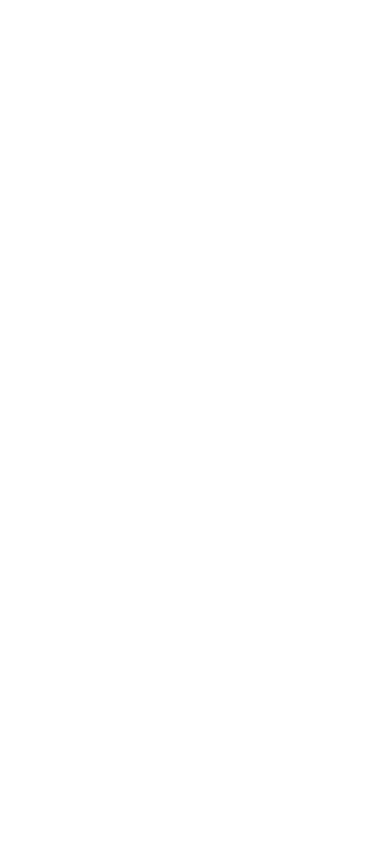
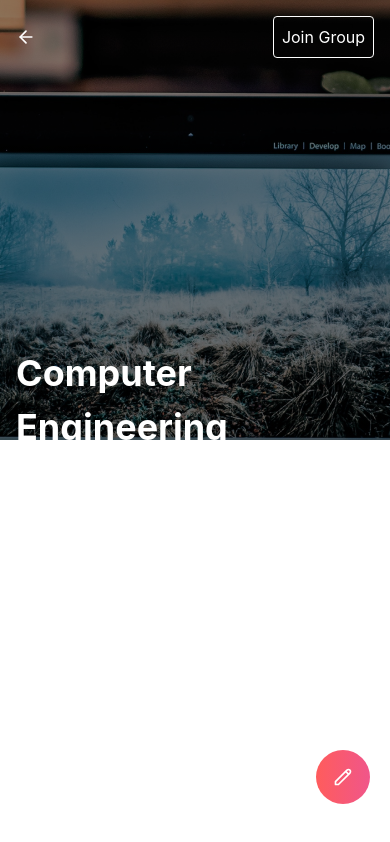
Before and after one commit to mabuhanifa/atg-mern-react, a React (Create React App) app: page / in a window 390 px wide. Built offline with nearby package versions, Linux system fonts and the light colour scheme.

Commit message:
hero section

```diff
--- a/src/App.js
+++ b/src/App.js
@@ -1,9 +1,11 @@
+import Hero from "./components/Hero";
 import Nav from "./components/Nav";
 
 function App() {
   return (
     <div>
       <Nav />
+      <Hero/>
     </div>
   );
 }
--- /dev/null
+++ b/src/components/Hero.js
@@ -0,0 +1,40 @@
+import { FiArrowLeft } from "react-icons/fi";
+import { HiOutlinePencil } from "react-icons/hi";
+import { useModal } from "../contextAPI/context";
+
+export default function Hero() {
+  const { login, setLogin, signup, setSignup } = useModal();
+  return (
+    <div className="h-[440px] bg-gr">
+      <div className="md:hidden flex justify-between items-center pl-4 pr-4 pt-4 text-white">
+        <button>
+          <FiArrowLeft size={20} />
+        </button>
+        <button
+          className="border border-white p-2 rounded"
+          onClick={() => setLogin(true)}
+        >
+          Join Group
+        </button>
+      </div>
+      <h1 className="pl-4 text-white text-[36px] font-[700] md:pl-[200px] pt-72">
+        Computer Engineering
+      </h1>
+      <p className="pl-4 text-white md:pl-[200px] ">
+        142,765 Computer Engineers follow this
+      </p>
+      <div className="md:hidden">
+        <button
+          onClick={() => {
+            setLogin(true);
+            setSignup(false);
+          }}
+          className="bg-gradient-to-r from-[#FF5C5C] to-[#F0568A]  fixed bottom-10 right-5
+                  text-white h-[54px] w-[54px] flex justify-center items-center rounded-full"
+        >
+          <HiOutlinePencil size={20} />
+        </button>
+      </div>
+    </div>
+  );
+}
--- a/src/index.css
+++ b/src/index.css
@@ -15,3 +15,10 @@
   font-family: source-code-pro, Menlo, Monaco, Consolas, "Courier New",
     monospace;
 }
+
+.bg-gr {
+  background-position: center;
+  background-size: cover;
+  background-image: linear-gradient(rgba(0, 0, 0, 0.45), rgba(0, 0, 0, 0.6)),
+    url("./assets/bg.png");
+}
```
